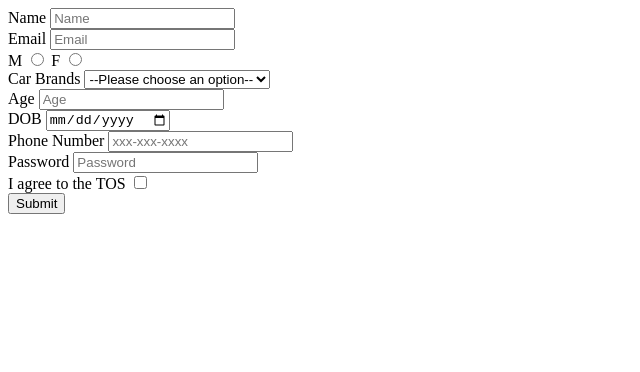
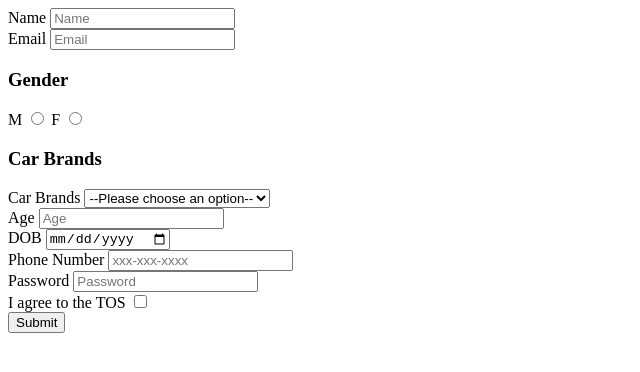
Before and after one commit to acciojob/signup-form-car-jaybaraiya0840, a website: page main.html in a window 1280 px wide. Shown: the whole page, without its empty margins (0-640 px from the left). Drawn offline with Linux system fonts and the light colour scheme.

Commit message:
created a submission

```diff
--- a/main.html
+++ b/main.html
@@ -17,7 +17,7 @@
 
 
 <br>
-
+		<h3>Gender</h3>
 		<label for="gender_m">M</label>
 		<input type="radio" name="Gender" id="gender_m" required>
 		<label for="gender_f">F</label>
@@ -25,6 +25,7 @@
 
 
 		<br>
+		<h3>Car Brands</h3>
 		<label for="Car Brands" >Car Brands </label>
      <select name="" id="Car Brands" required>
 		 <option value="">--Please choose an option--</option>
```
